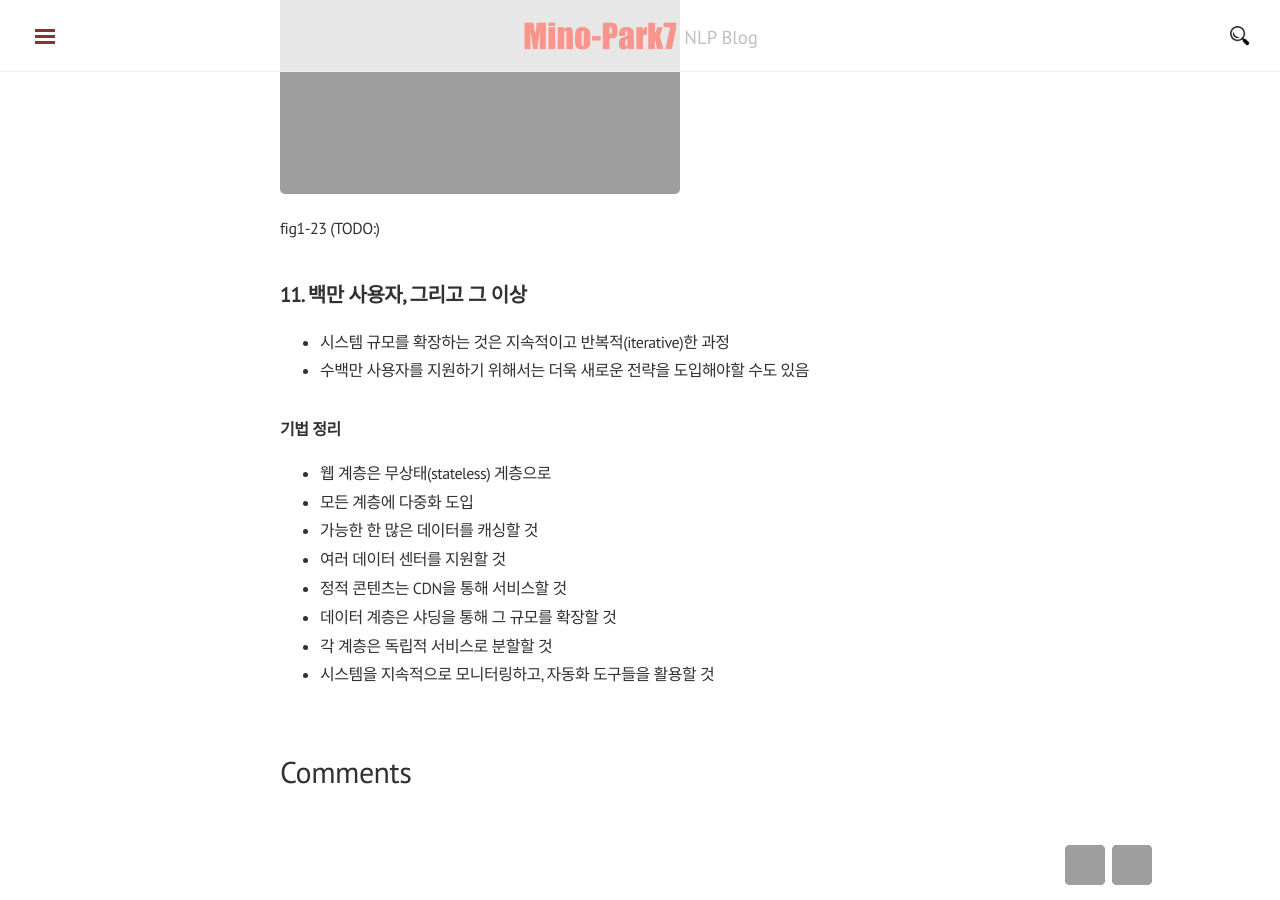
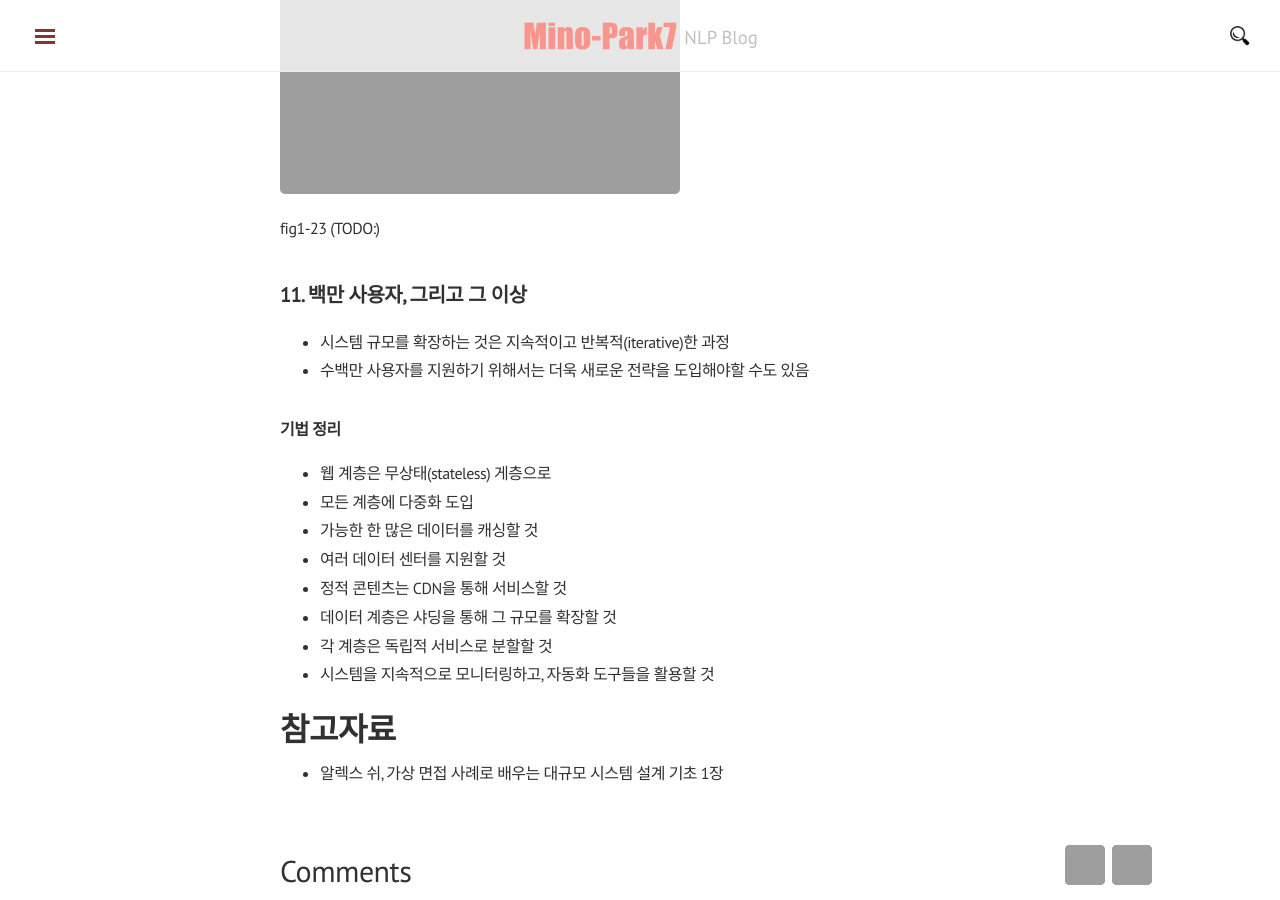
Before and after one commit to mino-park7/mino-park7.github.io, a Jekyll site: the page built from _posts/system-design-interview/2021-12-18-chap1.md, in a window 1280 px wide and 900 px high, scrolled down 18016 px. Built offline with Jekyll 4.4.1, drawn with Linux system fonts in a browser that asks for light colours; nearby versions of some CDN libraries; comment, search, counter and statistics services are not loaded; grey boxes are pictures that could not be loaded.

Commit message:
Update 2021-12-18-chap1.md

```diff
--- a/_posts/system-design-interview/2021-12-18-chap1.md
+++ b/_posts/system-design-interview/2021-12-18-chap1.md
@@ -436,3 +436,6 @@ fig1-23 (TODO:)
 - 데이터 계층은 샤딩을 통해 그 규모를 확장할 것
 - 각 계층은 독립적 서비스로 분할할 것
 - 시스템을 지속적으로 모니터링하고, 자동화 도구들을 활용할 것
+
+# 참고자료
+- 알렉스 쉬, 가상 면접 사례로 배우는 대규모 시스템 설계 기초 1장
```
